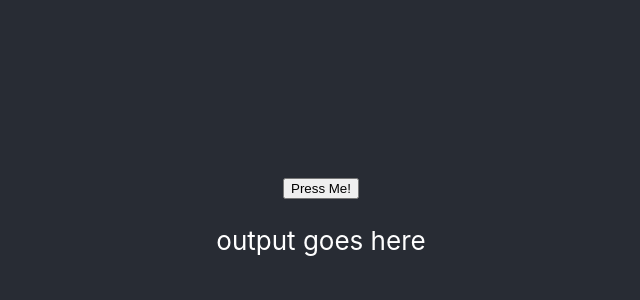
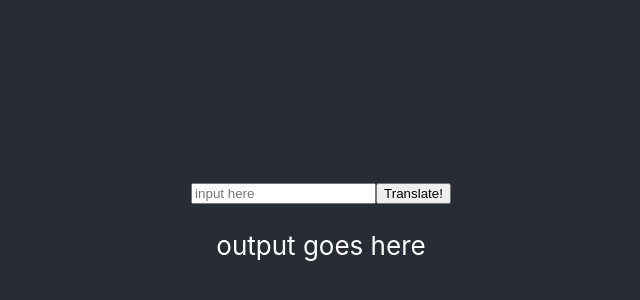
Before and after one commit to kodename-kian/tina-translator, a React (Create React App) app: page / in a window 1280 px wide. Shown: the part 170-470 px from the top of the page, without its empty margins (319-959 px from the left). Built offline with nearby package versions, Linux system fonts and the light colour scheme; no server answers.

Commit message:
'working' translator mvp first draft

```diff
--- a/src/App.js
+++ b/src/App.js
@@ -1,25 +1,37 @@
 import logo from './logo.svg';
 import './App.css';
-import { useState } from "react";
-import { runGPT } from './helpers.js';
+import { useState, useEffect } from "react";
+import { queryGPT } from './helpers.js';
 
 function App() {
   const [disabled, setDisabled] = useState(false);
+  const [prompt, setPrompt] = useState("");
 
   const callAPI = async() => {
+    console.log( prompt );
+    try {
       setDisabled(true);
-      await runGPT();
+      await queryGPT(prompt);
       setDisabled(false);
+    } catch(e){
+      console.log(e);
+      alert("Error. Please refresh and try again later. If errors persist, please do let me know!");
+    }
   }
 
   return (
     <div className="App">
       <header className="App-header">
-        <button onClick={callAPI} disabled={disabled}>
-          Press Me!
-        </button>
 
-        <p id="res"> output goes here </p>
+        <form>
+          <input type="text" placeholder="input here" onInput={e => {setPrompt(e.target.value)}} />
+
+          <button onClick={callAPI} disabled={disabled}>
+            Translate!
+          </button>
+        </form>
+
+        <p id="gptResponse"> output goes here </p>
       </header>
     </div>
   );
--- a/src/helpers.js
+++ b/src/helpers.js
@@ -1,14 +1,16 @@
 import OpenAI from "openai";
+import { rules } from './rules.js';
 
 const openai = new OpenAI({"apiKey": process.env.REACT_APP_API_KEY, dangerouslyAllowBrowser: true});
 
-export async function runGPT() {
+export async function queryGPT(q) {
 
   const completion = await openai.chat.completions.create({
-    messages: [{ role: "system", content: "You write haikus about a topic given to you" },
-               { role: "user",   content: "react js" }],
+    messages: [{ role: "system", content: "You are a translator. Provided with rules for translation, translate a given sentence to fit the style." },
+               { role: "user",   content: rules() },
+               { role: "user",   content: q }],
     model: "gpt-3.5-turbo",
   });
 
-  document.getElementById("res").innerHTML = (completion.choices[0].message.content);
+  document.getElementById("gptResponse").innerHTML = (completion.choices[0].message.content);
 }
--- /dev/null
+++ b/src/rules.js
@@ -0,0 +1,13 @@
+
+export function rules(){
+	let s = "";
+
+	s += "'Hi' and 'Hello' become 'nyalo'.";
+	s += "'good' becomes 'goose'.";
+	s += "'am' becomes 'is'."
+	s += "verbs ending in -ing become (root verb) + childt.";
+	s += "Add a random emoji at the end of the sentence.";
+	s += "Sometimes, insert a 'HEEHEE' after a punctuation mark.";
+
+	return s;
+}
```
